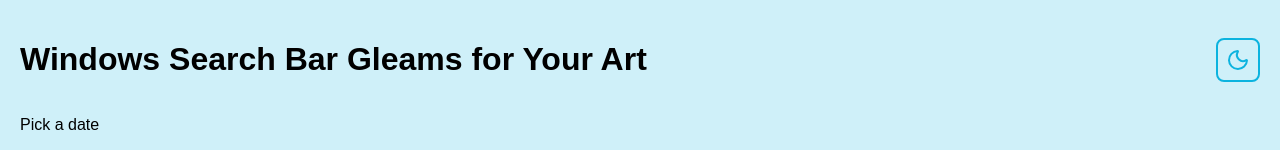
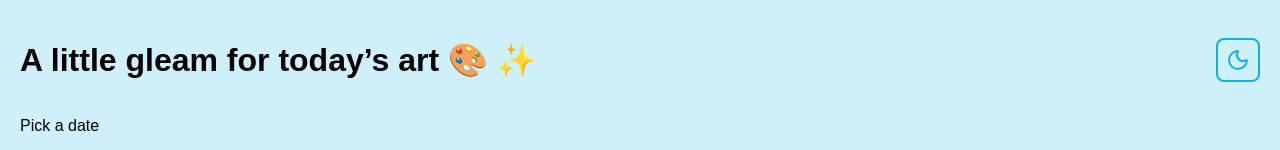
Before and after one commit to 10billionpercent/guangyi, a React (Vite) app in the folder frontend/: page / in a window 1280 px wide. Shown: the top 150 px of the page. Built offline with nearby package versions, Linux system fonts and the light colour scheme; no server answers; a web font is replaced by a local one.

Commit message:
better text

```diff
--- a/frontend/src/App.tsx
+++ b/frontend/src/App.tsx
@@ -38,13 +38,13 @@
     const startDate = new Date(Date.UTC(2026, 4, 30));
 
     if (selectedDate > today) {
-      setMessage("This gleam doesn't exist yet!");
+      setMessage("That gleam hasn’t appeared yet ✨");
       setData(null);
       return;
     }
 
     if (selectedDate < startDate) {
-      setMessage("Eheh, this app stores only 30/05 onwards!");
+      setMessage("Eheh, the archive starts from 30/05 😈✨");
       setData(null);
       return;
     }
@@ -63,7 +63,7 @@
       setData(result);
       setMessage("");
     } catch {
-      setMessage("Oops! No gleam found for this date.");
+      setMessage("No gleam surfaced for this day ✨");
     }
   };
 
@@ -94,7 +94,7 @@
   return (
     <div className={`app-container ${isDark ? "dark" : "light"}`}>
       <header>
-        <h1>Windows Search Bar Gleams for Your Art</h1>
+        <h1>A little gleam for today’s art 🎨 ✨</h1>
         <button onClick={() => setIsDark(!isDark)} className="theme-switcher">
           {isDark ? <Sun size={24} /> : <Moon size={24} />}
         </button>
```
